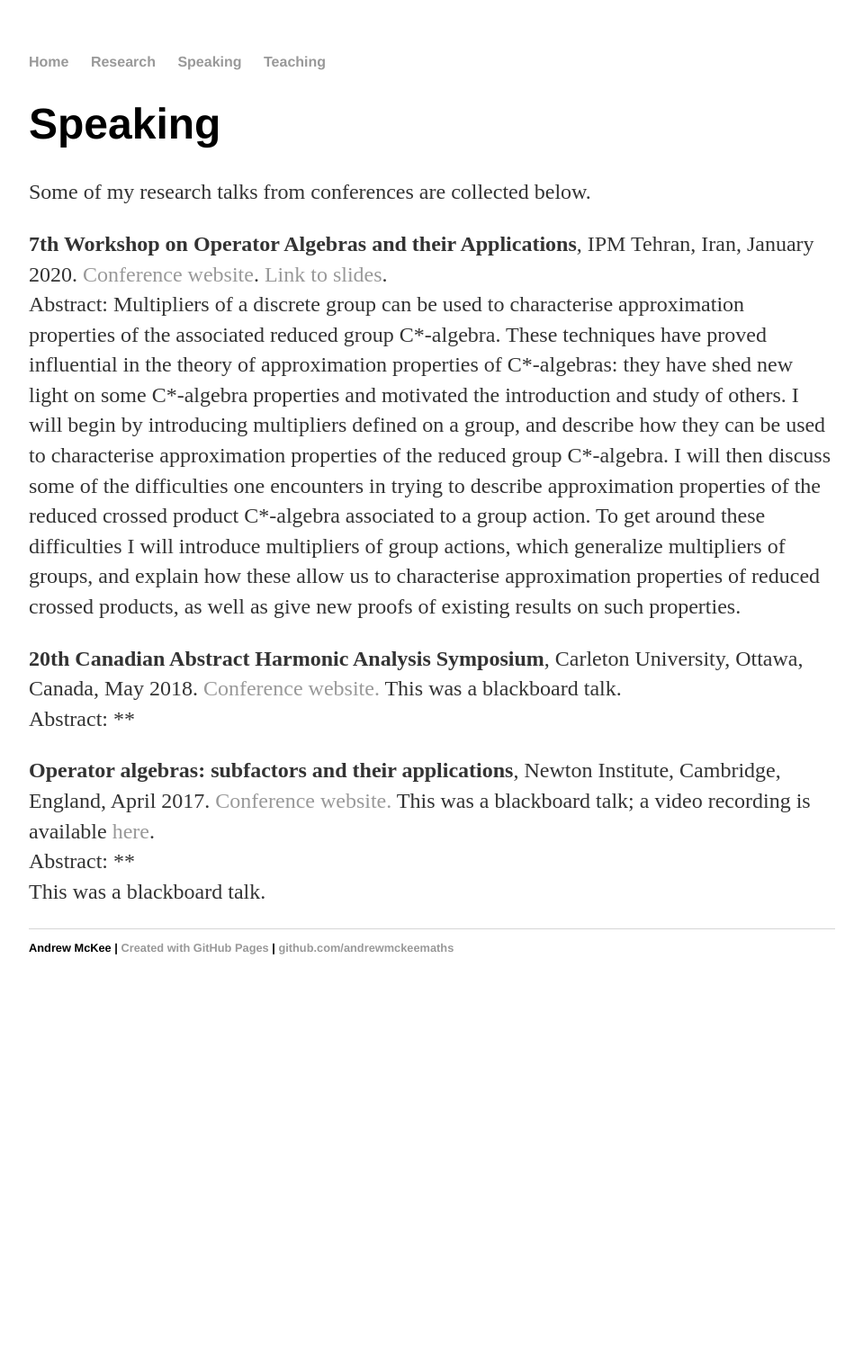
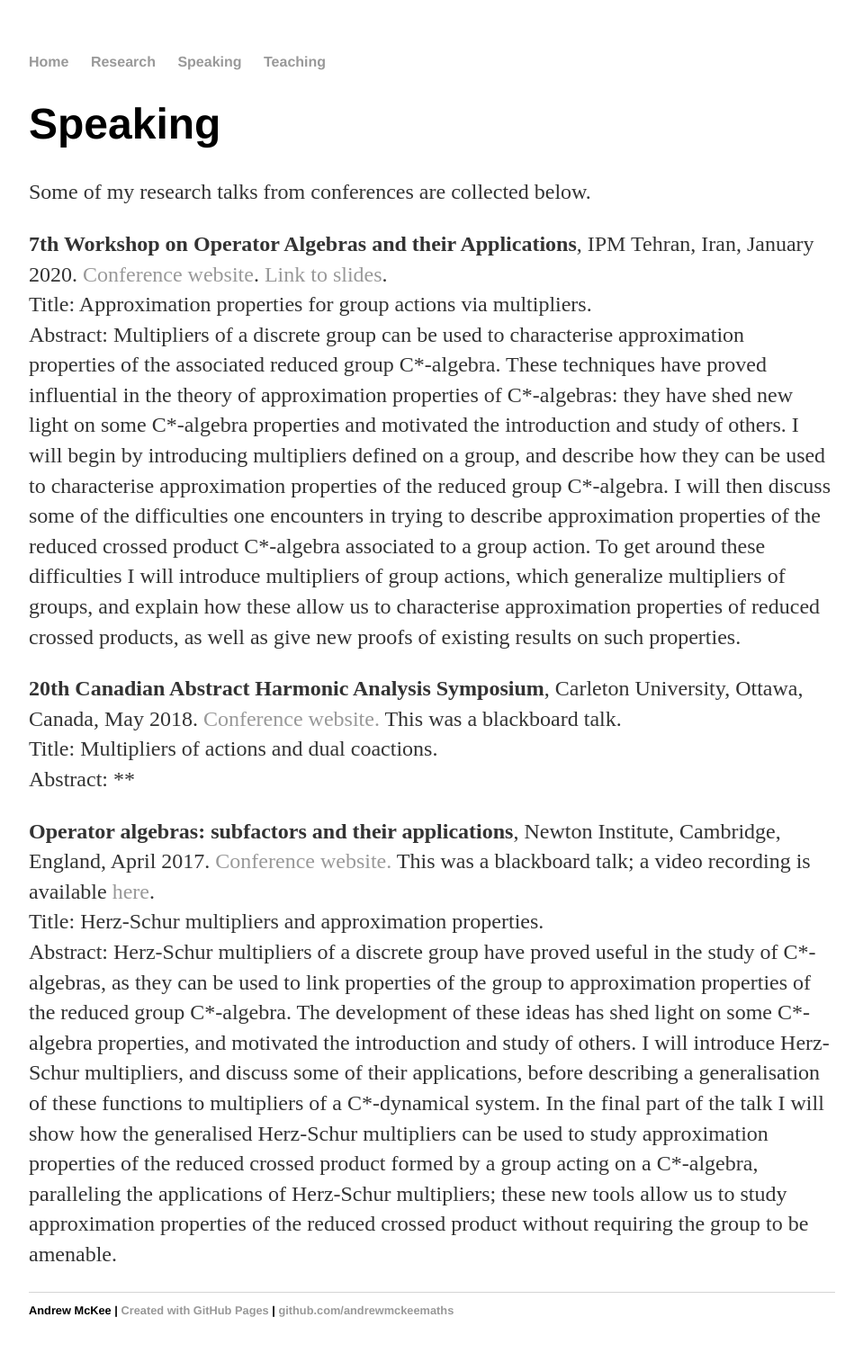
Before and after one commit to andrewmckeemaths/andrewmckeemaths.github.io, a Jekyll site: the page built from speaking/index.html, in a window 1280 px wide. Shown: the whole page at 90% size, without its empty margins (160-1119 px from the left). Built offline with Jekyll 4.4.1, drawn with Linux system fonts in a browser that asks for light colours; before the commit the page ends 1121 px from its top, so only the background shows below that.

```diff
--- a/speaking/index.html
+++ b/speaking/index.html
@@ -8,13 +8,15 @@
 <p>Some of my research talks from conferences are collected below.</p>
 
 <p><strong>7th Workshop on Operator Algebras and their Applications</strong>, IPM Tehran, Iran, January 2020. <a href="http://math.ipm.ac.ir/conferences/2020/OpeAlg2020/">Conference website</a>. <a>Link to slides</a>.<br />
+Title: Approximation properties for group actions via multipliers.<br />
 Abstract: Multipliers of a discrete group can be used to characterise approximation properties of the associated reduced group C*-algebra. These techniques have proved influential in the theory of approximation properties of C*-algebras: they have shed new light on some C*-algebra properties and motivated the introduction and study of others. I will begin by introducing multipliers defined on a group, and describe how they can be used to characterise approximation properties of the reduced group C*-algebra. I will then discuss some of the difficulties one encounters in trying to describe approximation properties of the reduced crossed product C*-algebra associated to a group action. To get around these difficulties I will introduce multipliers of group actions, which generalize multipliers of groups, and explain how these allow us to characterise approximation properties of reduced crossed products, as well as give new proofs of existing results on such properties.</p>
 
 <p><strong>20th Canadian Abstract Harmonic Analysis Symposium</strong>, Carleton University, Ottawa, Canada, May 2018. <a href="">Conference website.</a> This was a blackboard talk.<br />
+Title: Multipliers of actions and dual coactions.<br />
 Abstract: **
 </p>
 
-<p><strong>Operator algebras: subfactors and their applications</strong>, Newton Institute, Cambridge, England, April 2017. <a href="">Conference website.</a> This was a blackboard talk; a video recording is available <a>here</a>.<br />
-Abstract: **<br />
-This was a blackboard talk.
+<p><strong>Operator algebras: subfactors and their applications</strong>, Newton Institute, Cambridge, England, April 2017. <a href="http://www.newton.ac.uk/event/oas">Conference website.</a> This was a blackboard talk; a video recording is available <a href="http://www.newton.ac.uk/seminar/20170420140015002">here</a>.<br />
+Title: Herz-Schur multipliers and approximation properties.<br />
+Abstract: Herz-Schur multipliers of a discrete group have proved useful in the study of C*-algebras, as they can be used to link properties of the group to approximation properties of the reduced group C*-algebra. The development of these ideas has shed light on some C*-algebra properties, and motivated the introduction and study of others. I will introduce Herz-Schur multipliers, and discuss some of their applications, before describing a generalisation of these functions to multipliers of a C*-dynamical system. In the final part of the talk I will show how the generalised Herz-Schur multipliers can be used to study approximation properties of the reduced crossed product formed by a group acting on a C*-algebra, paralleling the applications of Herz-Schur multipliers; these new tools allow us to study approximation properties of the reduced crossed product without requiring the group to be amenable.
 </p>
```
